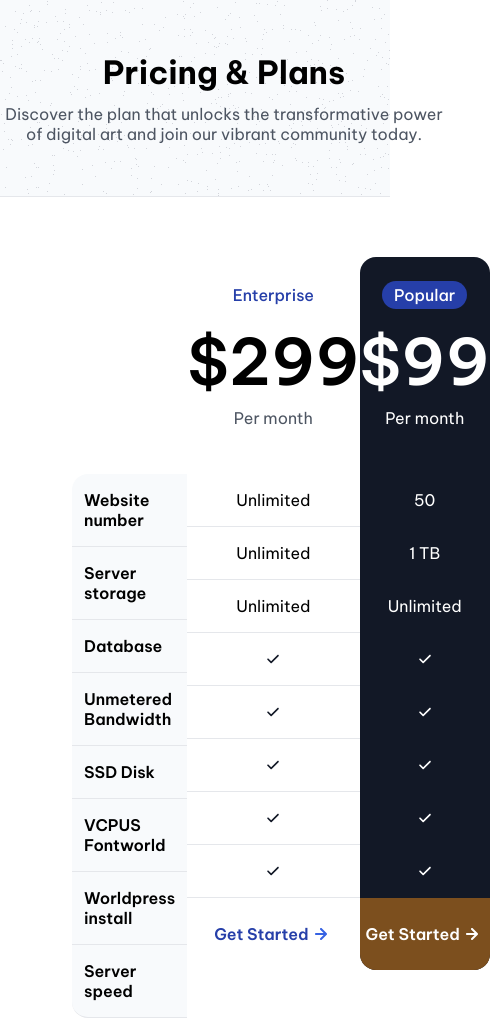
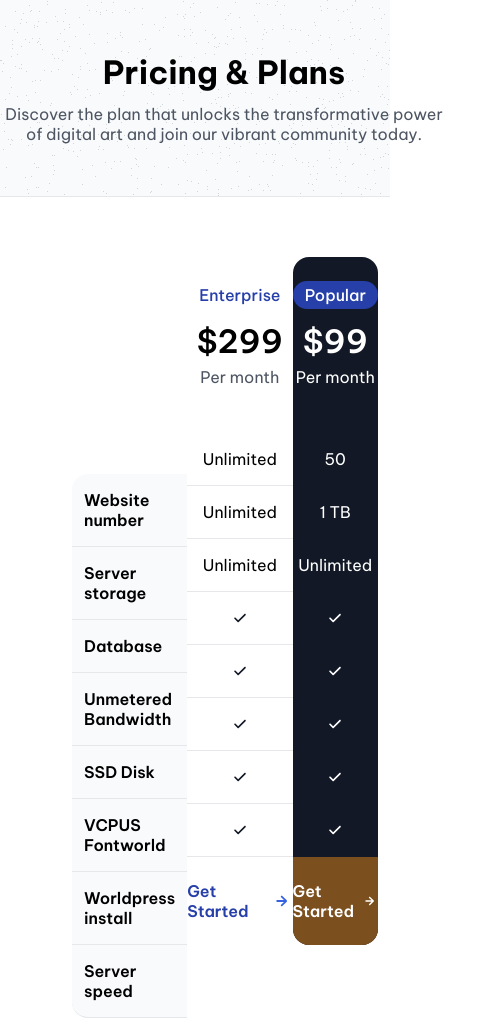
Before and after one commit to fabioguimaraes/pricing-table, a plain HTML site: page index.html in a window 390 px wide. Shown: the whole page, 490 px wide, since content can reach past the window. Drawn offline with Linux system fonts and the light colour scheme.

Commit message:
plan-price fs reduced to 2rem on mobile

```diff
--- a/index.html
+++ b/index.html
@@ -166,6 +166,9 @@
         }
         .free, .team {
           display: none;
+        }
+        .plan-price {
+          font-size: 2rem;
         }
         .popular {
           order: 3;
```
